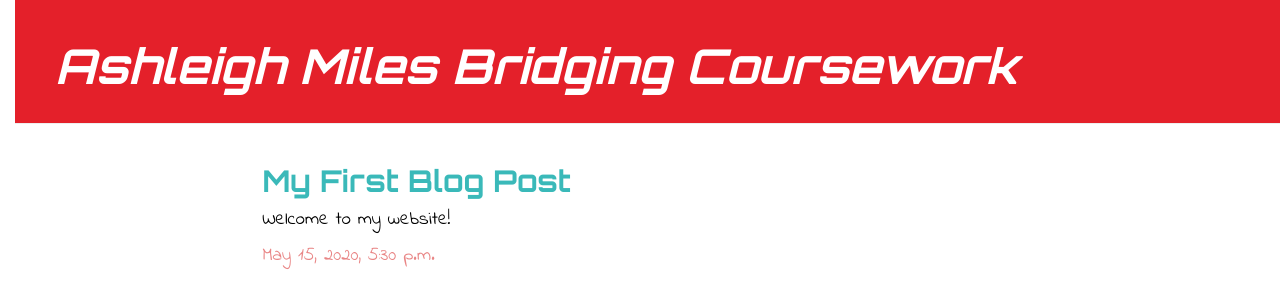
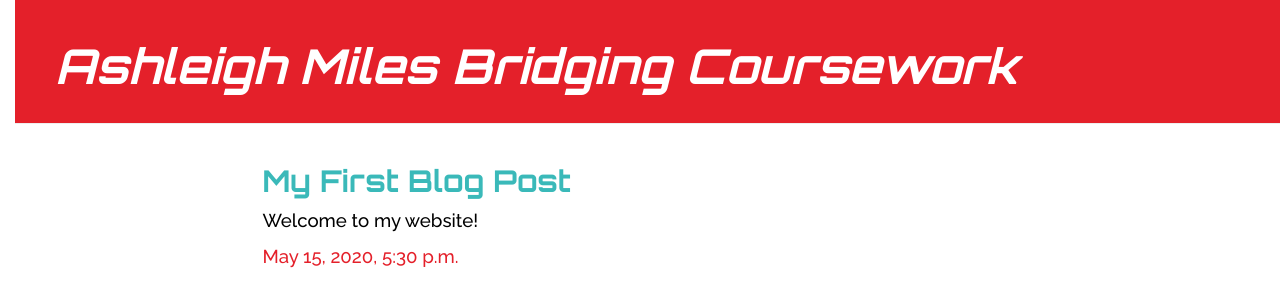
Before and after one commit to asho360/my-first-blog, a Django app: page /post/1/ in a window 1280 px wide. Shown: the top 308 px of the page. Run offline with Django 3.2, Linux system fonts and the light colour scheme; data comes from the database, SQL or seed files in the repository; some libraries are stand-ins or nearby versions.

Commit message:
Changed blog text font

```diff
--- a/blog/static/css/blog.css
+++ b/blog/static/css/blog.css
@@ -51,11 +51,12 @@ h1, h2, h3, h4 {
 }
 
 .post p {
-    font-family: 'Indie Flower', cursive;
+    font-family: 'Raleway', sans-serif;
     font-size: 14pt;
     color:#000000;
 }
 
 .date p {
-    color: #e98686;
+    color: #e4202a;
+
 }
--- a/blog/templates/blog/base.html
+++ b/blog/templates/blog/base.html
@@ -6,6 +6,7 @@
         <link rel="stylesheet" href="//maxcdn.bootstrapcdn.com/bootstrap/3.2.0/css/bootstrap-theme.min.css">
         <link href="https://fonts.googleapis.com/css2?family=Bebas+Neue&family=Lobster&display=swap" rel="stylesheet">
         <link href="https://fonts.googleapis.com/css2?family=Indie+Flower&family=Orbitron:wght@700&display=swap" rel="stylesheet">
+        <link href="https://fonts.googleapis.com/css2?family=Raleway:wght@500&display=swap" rel="stylesheet">
         <link rel="stylesheet" href="{% static 'css/blog.css' %}">
 
     </head>
```
